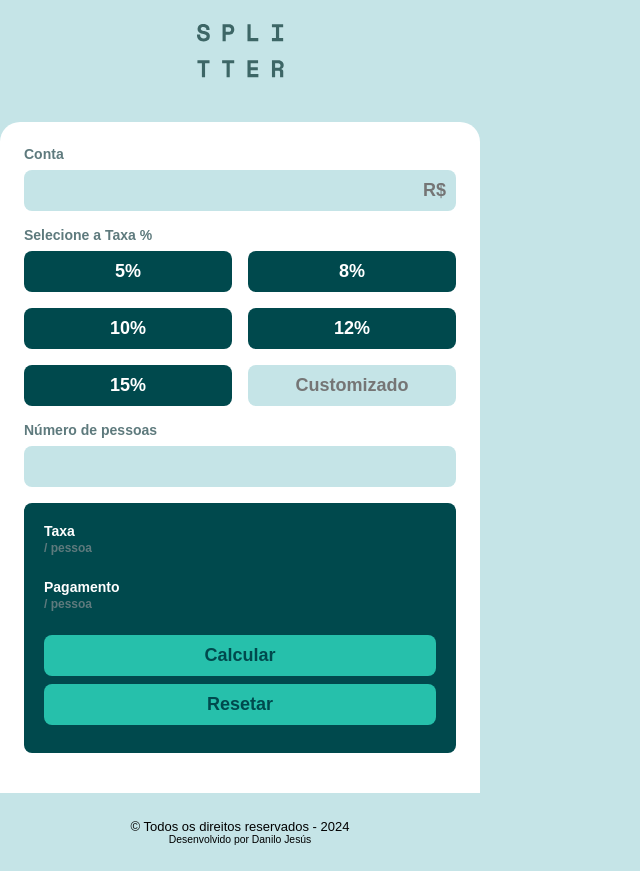
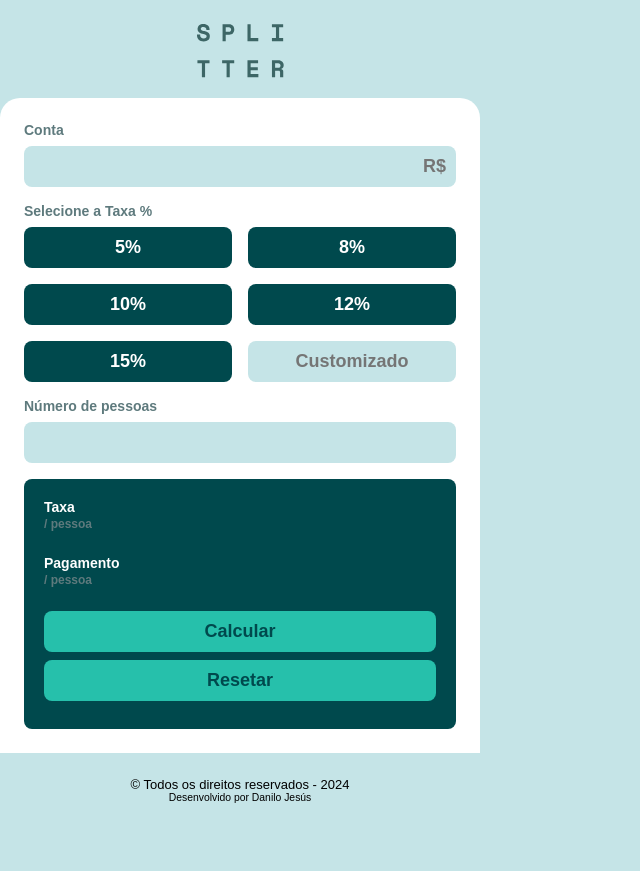
Before and after one commit to DaniloJesus21/dividindo_a_conta, a plain HTML site: page index.html in a window 1280 px wide. Shown: the whole page, without its empty margins (0-640 px from the left). After the commit the page ends 827 px from the top, so only its background shows below. Drawn offline with Linux system fonts and the light colour scheme.

Commit message:
atualizando o css

```diff
--- a/assets/css/style.css
+++ b/assets/css/style.css
@@ -24,14 +24,14 @@ div {
 
 .logo {
   text-align: center;
-  padding: 24px;
+  padding: 24px 24px 0;
   background-color: rgb(197, 228, 231);
 }
 
 .conteudo {
   max-width: 480px;
   width: 100%;
-  padding: 24px;
+  padding: 24px 24px 8px;
   border-top-left-radius: 20px;
   border-top-right-radius: 20px;
   background-color: white;
@@ -131,7 +131,7 @@ footer {
   display: block;
   float: left;
   width: 100%;
-  padding: 10px;
+  padding: 8px 10px;
 }
 
 .footer-container p {
```
